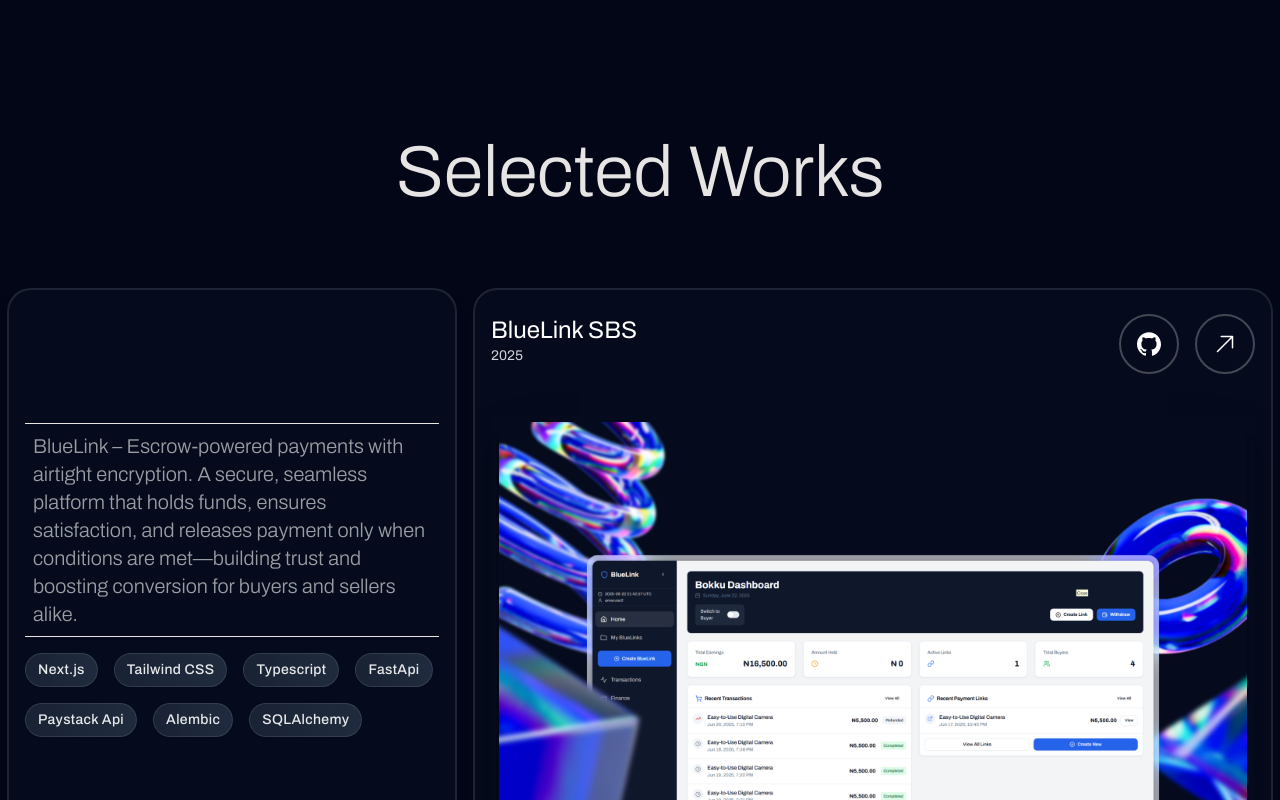
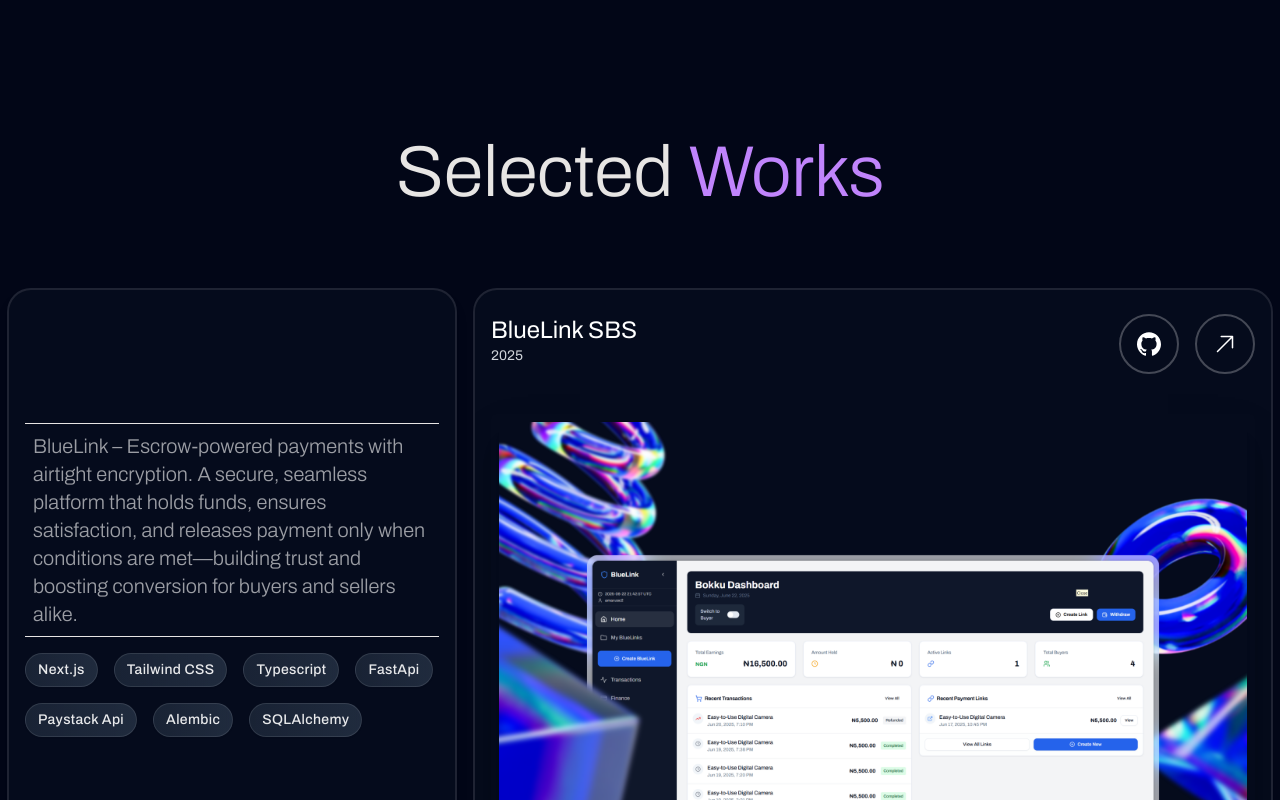
Before and after one commit to amanzecodes/port-v1, a Next.js app: page / in a window 1280 px wide. Shown: the part 1800-2600 px from the top of the page. Built offline with nearby package versions, Linux system fonts and the light colour scheme.

Commit message:
changed color settings of some text

```diff
--- a/src/app/components/Projects.tsx
+++ b/src/app/components/Projects.tsx
@@ -21,7 +21,7 @@
   return (
     <section id="projects" className="py-24 md:py-32 lg:py-40">
       <div>
-        <h1 className="font-light text-4xl md:text-7xl text-center">Selected <span className="">Works</span></h1>
+        <h1 className="font-light text-4xl md:text-7xl text-center">Selected <span className="text-purple-400">Works</span></h1>
       </div>
 
       {/* Show only on sm and md */}
--- a/src/app/components/Stack.tsx
+++ b/src/app/components/Stack.tsx
@@ -5,7 +5,7 @@
     <section id="stack">
       <div className="container">
       <div className="flex items-center justify-center py-20 md:py-12 sm:py-8">
-        <h1 className="text-stone-200 lg:text-6xl md:text-5xl sm:text-3xl">My Development Stack</h1>
+        <h1 className="text-stone-200 lg:text-6xl md:text-5xl sm:text-3xl">My <span className="text-purple-400">Development</span>  Stack</h1>
       </div>
     <div className="max-w-5xl mx-auto px-8">
       <HoverEffect items={stack} />
```
